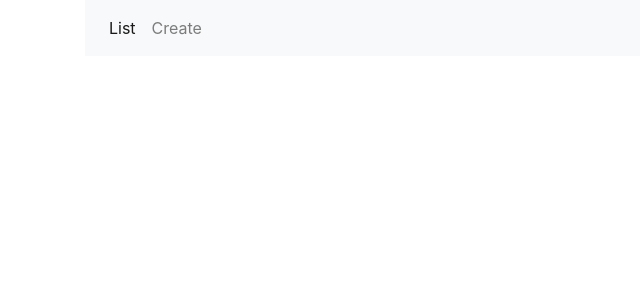
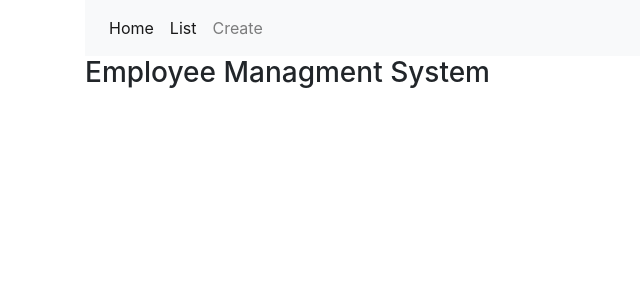
Before and after one commit to JagodaJarzebowska/angular, an Angular app: page /home in a window 1280 px wide. Before the commit this address led to /. Shown: the top 300 px of the page, without its empty margins (0-640 px from the left). Built offline with nearby package versions, Linux system fonts and the light colour scheme.

Commit message:
add notfound and home page

```diff
--- a/src/app/app.component.html
+++ b/src/app/app.component.html
@@ -3,6 +3,9 @@
     <div class="collapse navbar-collapse" id="navbarText">
 
       <ul class="navbar-nav mr-auto">
+        <li class="nav-item active">
+          <a class="nav-link" routerLinkActive="active" routerLink="home">Home</a>
+        </li>
 
         <li class="nav-item active">
           <a class="nav-link" routerLinkActive="active" routerLink="list">List</a>
--- a/src/app/app.module.ts
+++ b/src/app/app.module.ts
@@ -8,12 +8,16 @@ import { ListEmployeeComponent } from './employee/list-employee/list-employee.co
 import { ReactiveFormsModule } from '@angular/forms';
 import { EmployeeService } from './employee/employee.service';
 import { HttpClientModule } from '@angular/common/http';
+import { HomeComponent } from './home/home.component';
+import { PageNotFoundComponent } from './page-not-found/page-not-found.component';
 
 @NgModule({
   declarations: [
     AppComponent,
     CreateEmployeeComponent,
-    ListEmployeeComponent
+    ListEmployeeComponent,
+    HomeComponent,
+    PageNotFoundComponent
   ],
   imports: [
     BrowserModule,
--- /dev/null
+++ b/src/app/home/home.component.html
@@ -0,0 +1,7 @@
+<div class="panel panel-primary">
+    <div>
+        <h3>
+            Employee Managment System
+        </h3>
+    </div>
+</div>
--- /dev/null
+++ b/src/app/home/home.component.ts
@@ -0,0 +1,15 @@
+import { Component, OnInit } from '@angular/core';
+
+@Component({
+  selector: 'app-home',
+  templateUrl: './home.component.html',
+  styleUrls: ['./home.component.css']
+})
+export class HomeComponent implements OnInit {
+
+  constructor() { }
+
+  ngOnInit(): void {
+  }
+
+}
--- /dev/null
+++ b/src/app/page-not-found/page-not-found.component.html
@@ -0,0 +1,3 @@
+<h1>
+    The page can not be found :(
+</h1>
--- /dev/null
+++ b/src/app/page-not-found/page-not-found.component.ts
@@ -0,0 +1,15 @@
+import { Component, OnInit } from '@angular/core';
+
+@Component({
+  selector: 'app-page-not-found',
+  templateUrl: './page-not-found.component.html',
+  styleUrls: ['./page-not-found.component.css']
+})
+export class PageNotFoundComponent implements OnInit {
+
+  constructor() { }
+
+  ngOnInit(): void {
+  }
+
+}
```
Also changed, not shown: src/app/app-routing.module.ts (+6 -1 lines), src/app/home/home.component.css (added), src/app/page-not-found/page-not-found.component.css (added), 2 other files (tests, documents, lock files or other folders).
